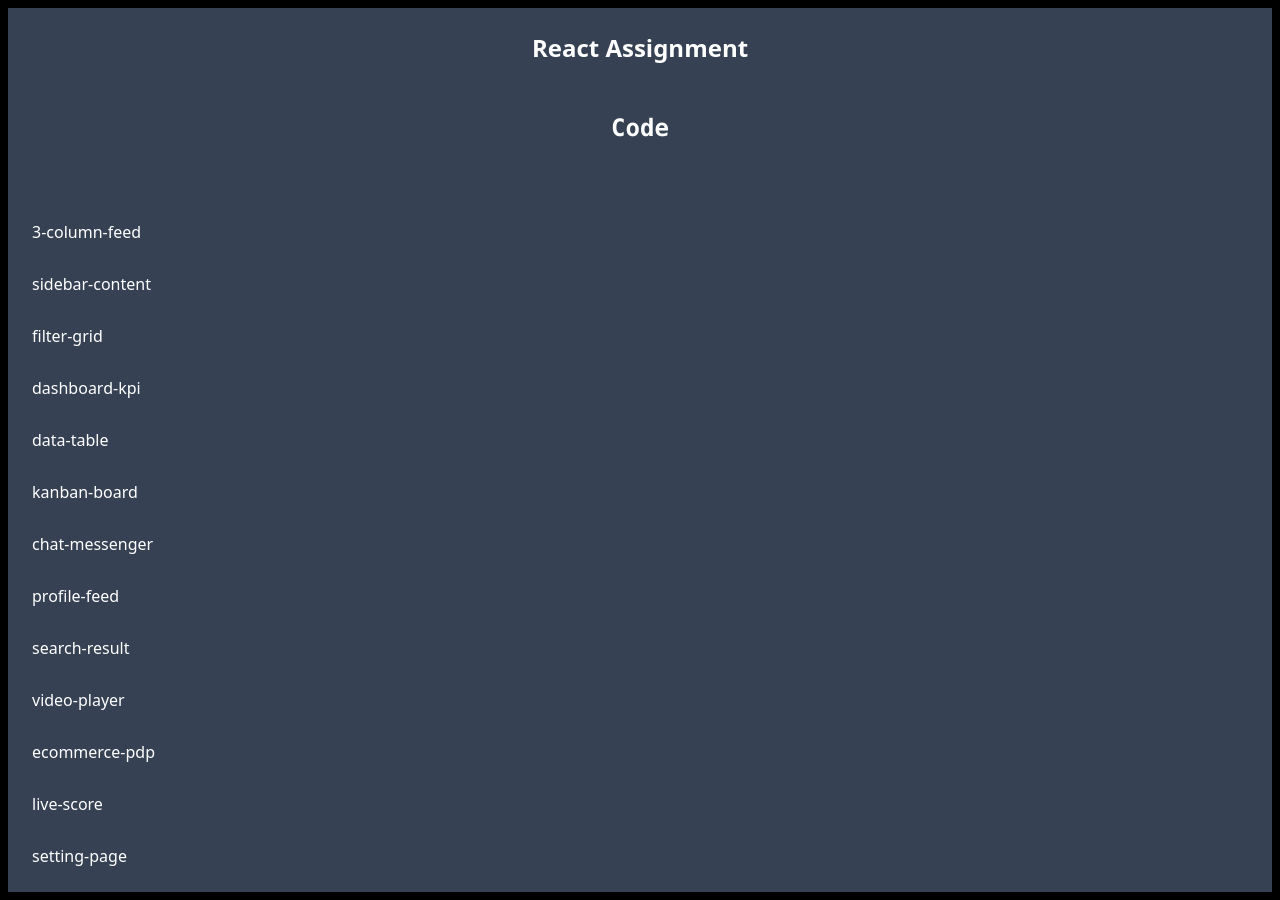
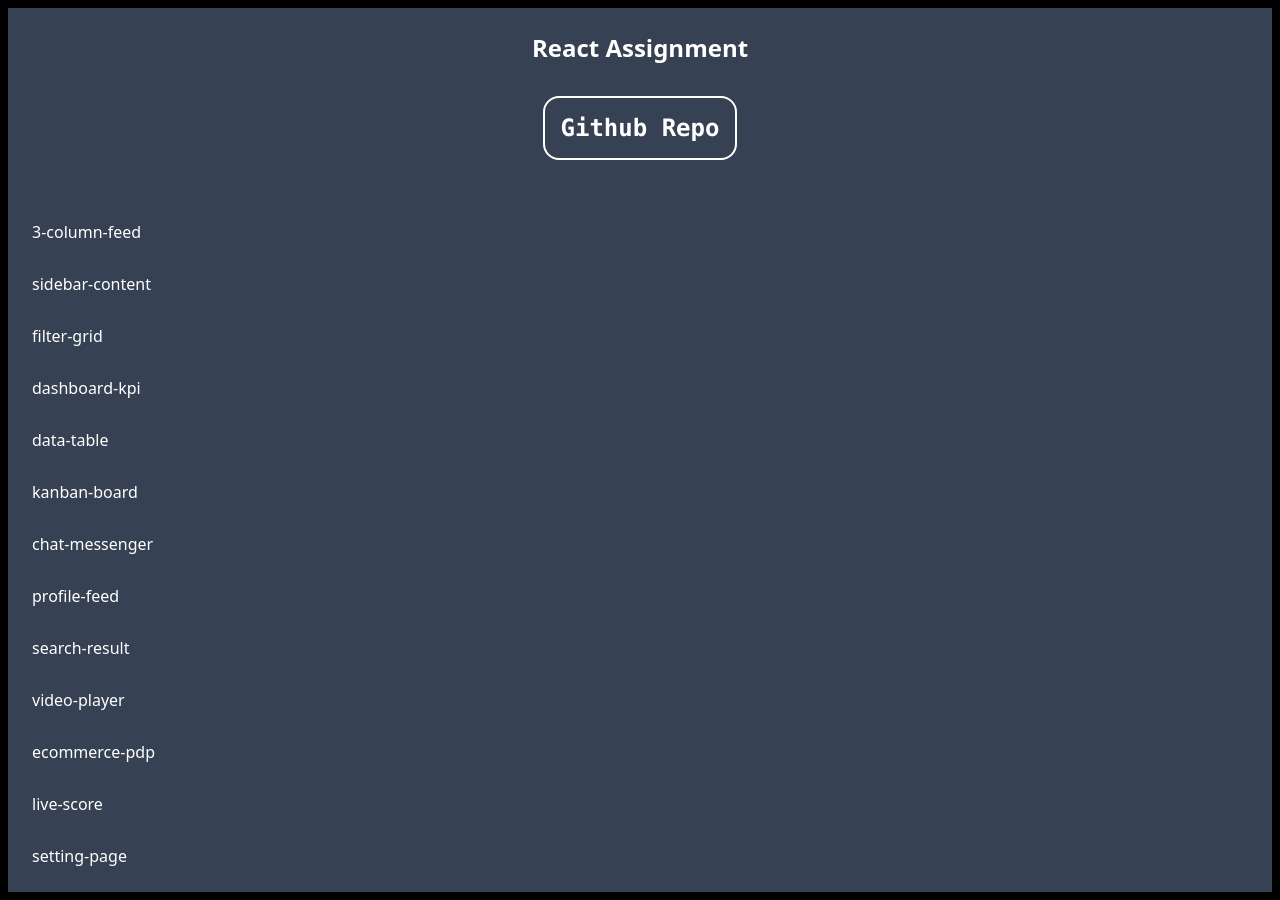
Before and after one commit to Ishu-9958/frontend-learning-repo, a React (Vite) app in the folder React-Learning/React-layout-assignment/layouts/: page / in a window 1280 px wide. Built offline with nearby package versions, Linux system fonts and the light colour scheme.

Commit message:
update Home.tsx

```diff
--- a/React-Learning/React-layout-assignment/layouts/src/pages/Home.tsx
+++ b/React-Learning/React-layout-assignment/layouts/src/pages/Home.tsx
@@ -14,7 +14,7 @@ function Home(){
 
         <div className="self-center ">
 
-            <a href="https://github.com/Ishu-9958/frontend-learning-repo/tree/main/React-Learning/React-layout-assignment/layouts" target="_blank" className="text-white font-bold text-2xl cursor-pointer hover:text-blue-500 text-center font-mono">Code</a>
+            <a href="https://github.com/Ishu-9958/frontend-learning-repo/tree/main/React-Learning/React-layout-assignment/layouts" target="_blank" className="text-white font-bold text-2xl cursor-pointer hover:text-blue-500 text-center font-mono border-2 p-4 rounded-2xl">Github Repo</a>
         </div>
 
         <div className="flex flex-col  w-full  justify-around self-center gap-7">
```
